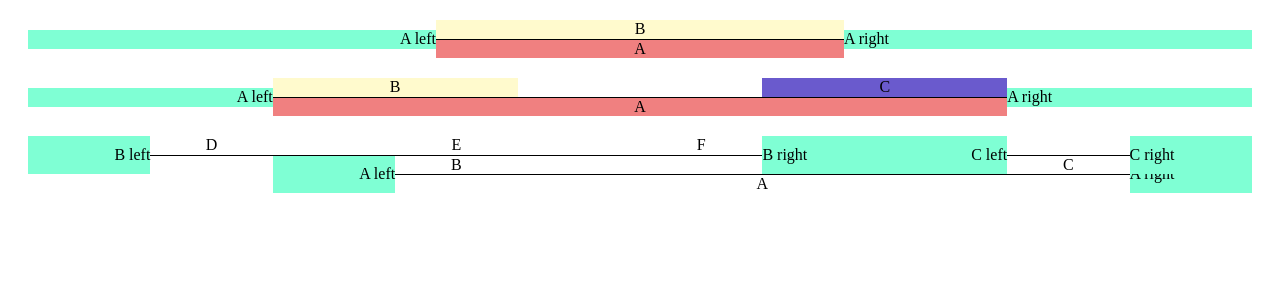
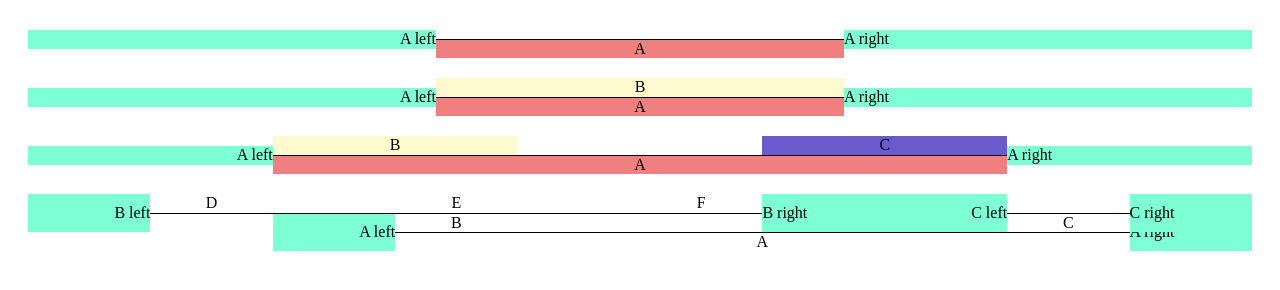
Before and after one commit to seachel/Treehehe, a plain HTML site: page TreeTest/gridtree.html in a window 1280 px wide. Drawn offline with nearby package versions, Linux system fonts and the light colour scheme; some packages are replaced by stand-ins of ours.

Commit message:
Added zero-child tree.

```diff
--- a/TreeTest/gridtree.html
+++ b/TreeTest/gridtree.html
@@ -42,6 +42,12 @@
 
 </head>
 <body>
+
+<div class="tree_zero-child tree">
+	<div class="tree_zero-child_A_left rule-left rule-text">A left</div>
+	<div class="tree_zero-child_A A node">A</div>
+	<div class="tree_zero-child_A_right rule-right rule-text">A right</div>
+</div>
 
 <div class="tree_one-child tree">
 	<div class="tree_one-child_A_left rule-left rule-text">A left</div>
--- a/TreeTest/styles/gridstyle.css
+++ b/TreeTest/styles/gridstyle.css
@@ -45,6 +45,32 @@
  Specific tree styles
 ******************************/
 
+/* Tree: zero children */
+
+.tree_zero-child
+{
+	display: grid;
+	grid-template: repeat(4, 1fr) / repeat(3, 1fr);
+}
+
+
+.tree_zero-child_A_left
+{
+	grid-area: 2 / 1 / span 2;
+}
+
+.tree_zero-child_A
+{
+	grid-area: 3 / 2 / span 2;
+}
+
+.tree_zero-child_A_right
+{
+	grid-area: 2 / 3 / span 2;
+}
+
+
+
 /* Tree: one child */
 
 .tree_one-child
@@ -52,6 +78,7 @@
 	display: grid;
 	grid-template: repeat(4, 1fr) / repeat(3, 1fr);
 }
+
 
 .tree_one-child_A_left
 {
@@ -73,6 +100,7 @@
 {
 	grid-area: 1 / 2 / span 2;
 }
+
 
 
 /* Tree: two children */
@@ -111,6 +139,9 @@
 	grid-area: 1 / 4 / span 2;
 }
 
+
+
+/* Example trees */
 
 .tree2
 {
```
